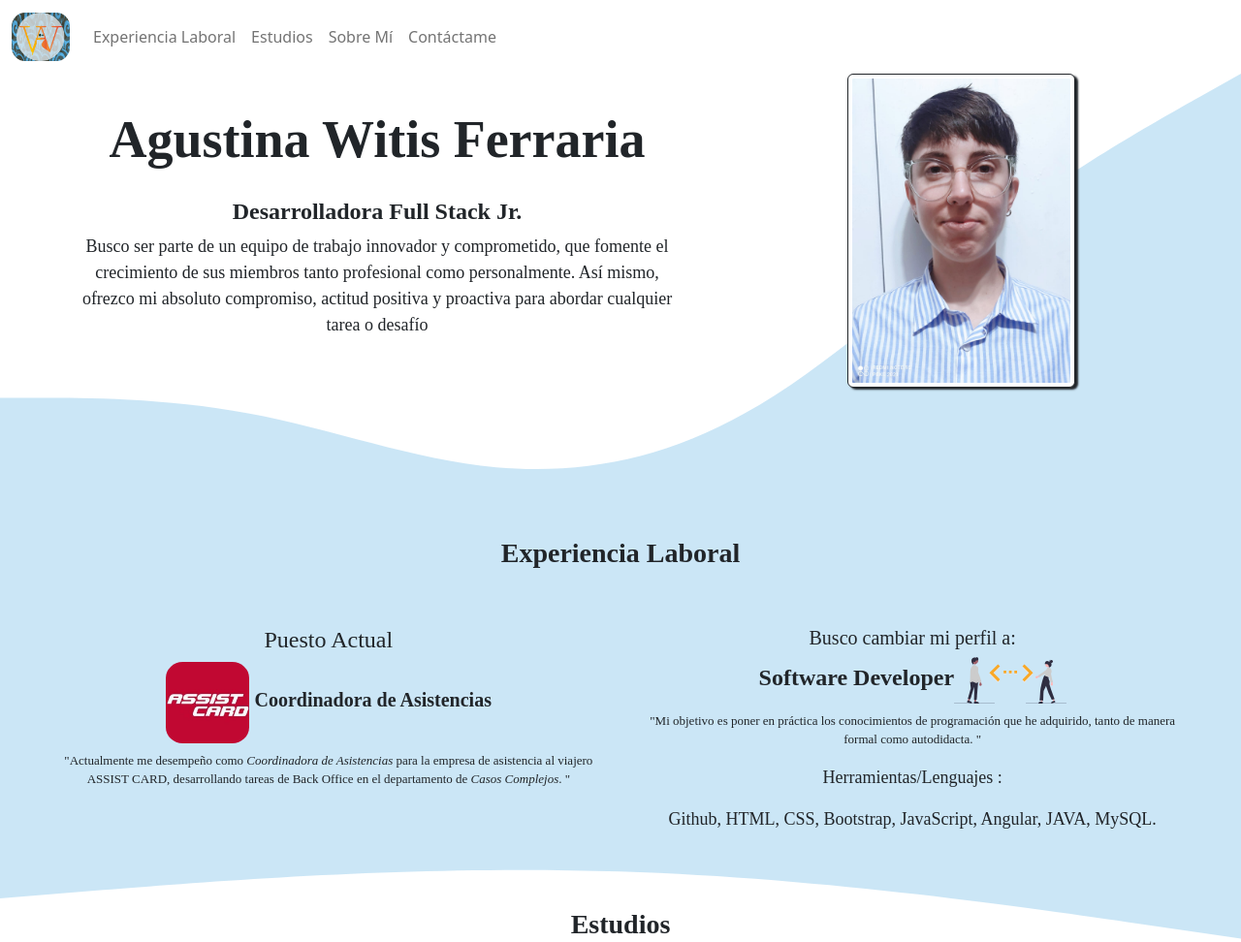
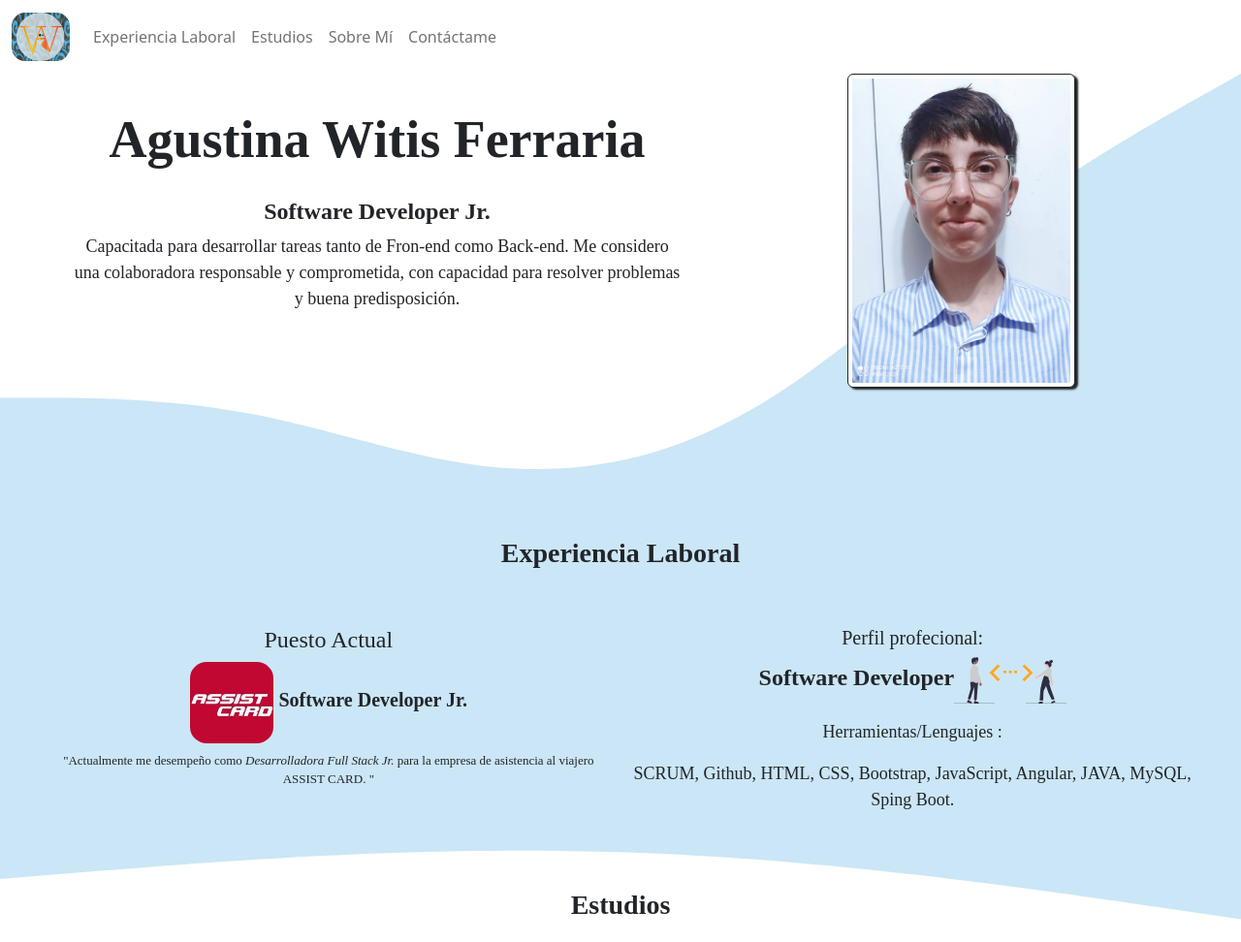
Before and after one commit to AgusFW/MaquetaPortfolio, a plain HTML site: page index.html in a window 1280 px wide. Shown: the top 972 px of the page at 97% size. Drawn offline with nearby package versions, Linux system fonts and the light colour scheme; a web font is replaced by a local one.

Commit message:
last commit

```diff
--- a/index.html
+++ b/index.html
@@ -50,8 +50,9 @@
   <section class="row text-center"  id="presentacion">
     <div class="col-md-7" id="presentacion_text">
       <h1 id="titulo"><b>Agustina Witis Ferraria</b></h1>
-      <h4 id="subtitulo"><b>Desarrolladora Full Stack Jr.</b></h4>
-      <p>Busco ser parte de un equipo de trabajo innovador y comprometido, que fomente el crecimiento de sus miembros tanto profesional como personalmente. Así mismo, ofrezco mi absoluto compromiso, actitud positiva y proactiva para abordar cualquier tarea o desafío</p>
+      <h4 id="subtitulo"><b>Software Developer Jr.</b></h4>
+      <p>Capacitada para desarrollar tareas tanto de Fron-end como Back-end. Me considero una colaboradora responsable y comprometida, con capacidad para resolver problemas y buena predisposición.
+      </p>
     </div>
     <figure class="col-md-5">
       <img src="img/fotoperfil.jpeg" class="img-thumbnail col" id="foto" alt="foto fondo">
@@ -63,21 +64,19 @@
   <section class="row text-center" id="explab">
     <div class="col-md-6">
       <h4>Puesto Actual</h4>
-      <h5 class="agrandar"><img src="img/AC.jpg" alt="Logo AC" class="img-fluid" id="logo__AC"><b> Coordinadora de Asistencias</b></h5>
+      <h5 class="agrandar"><img src="img/AC.jpg" alt="Logo AC" class="img-fluid" id="logo__AC"><b> Software Developer Jr.</b></h5>
       <p class="text">
-        "Actualmente me desempeño como <i>Coordinadora de Asistencias</i> para la empresa de asistencia al viajero ASSIST CARD,
-        desarrollando tareas de Back Office en el departamento de <i>Casos Complejos</i>. "
+        "Actualmente me desempeño como <i>Desarrolladora Full Stack Jr.</i> para la empresa de asistencia al viajero ASSIST CARD. "
         </p>
     </div>
     <div class="col-md-6">
-      <h5>Busco cambiar mi perfil a:</h5>
+      <h5>Perfil profecional:</h5>
       <h4 class="agrandar"><b>Software Developer</b><img src="img/type.svg" alt="Logo Type" class="img-fluid" id="logo__type"></h4>
       <p class="text">
-        "Mi objetivo es poner en práctica los conocimientos de programación que he adquirido,
-        tanto de manera formal como autodidacta. "
+
         </p>
       <p>Herramientas/Lenguajes :</p>
-        <p>Github, HTML, CSS, Bootstrap, JavaScript, Angular, JAVA, MySQL.</p>
+        <p>SCRUM, Github, HTML, CSS, Bootstrap, JavaScript, Angular, JAVA, MySQL, Sping Boot.</p>
     </div>
   </section>
   <section class="row text-center" id="est">
@@ -120,13 +119,6 @@
         </p class="text">
 
         <p class="text">
-          Actualmente me desempeño como coordinadora de asistencias en el departamento de casos complejos de la compañía
-          ASSIST CAR. Sin embargo, estoy buscando cambiar mi perfil profesional y redirigirlo hacia el Desarrollo de
-          Software, para seguir creciendo profesionalmente, enfrentar nuevos desafíos
-          y aprender nuevas habilidades; así como para poner en práctica los conocimientos que he adquirido.
-        </p>
-
-        <p class="text">
           En suma, puedo ofrecerles ser una colaboradora comprometida y que siempre busca mejorar.
         </p>
 
```
